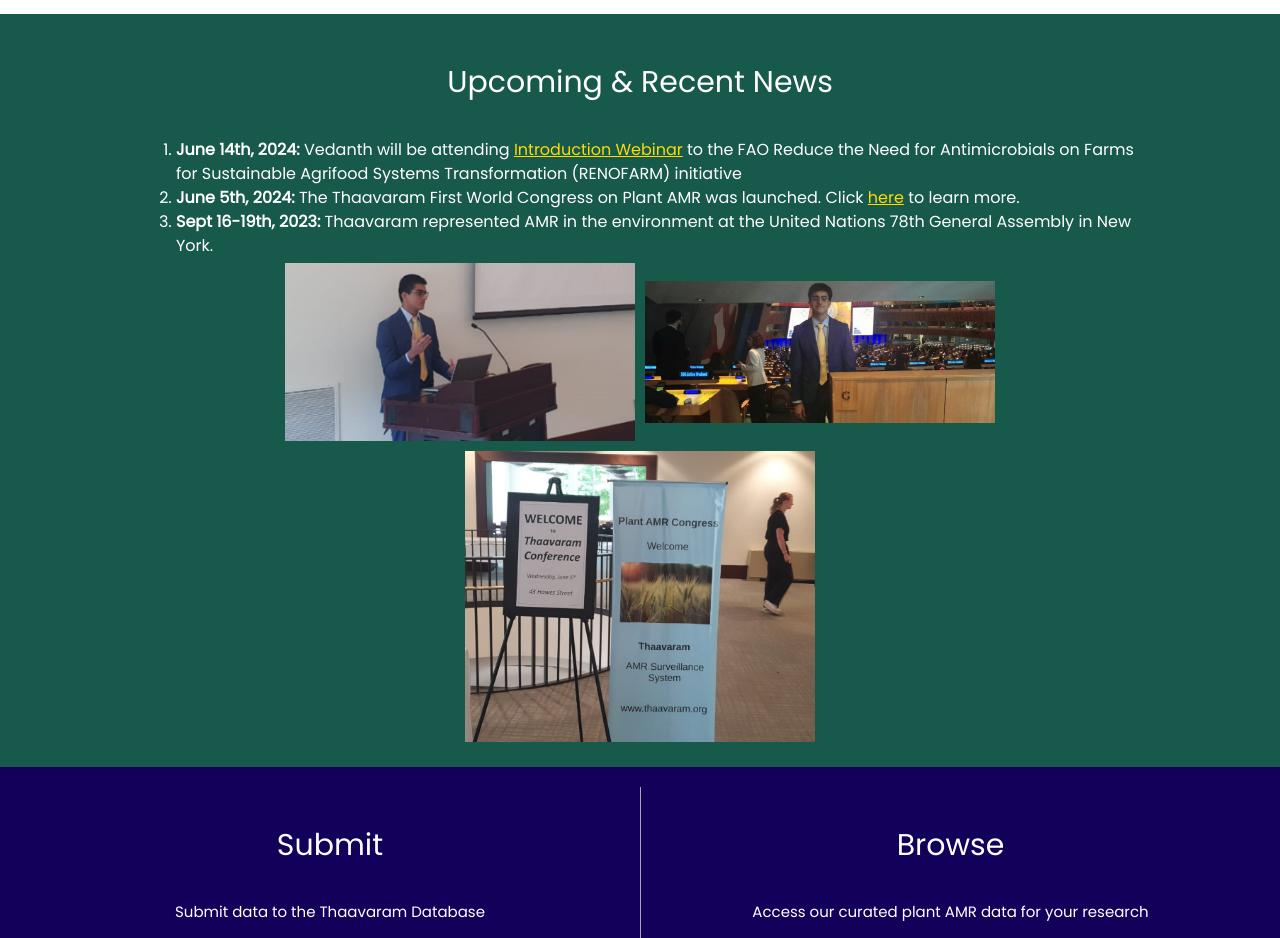
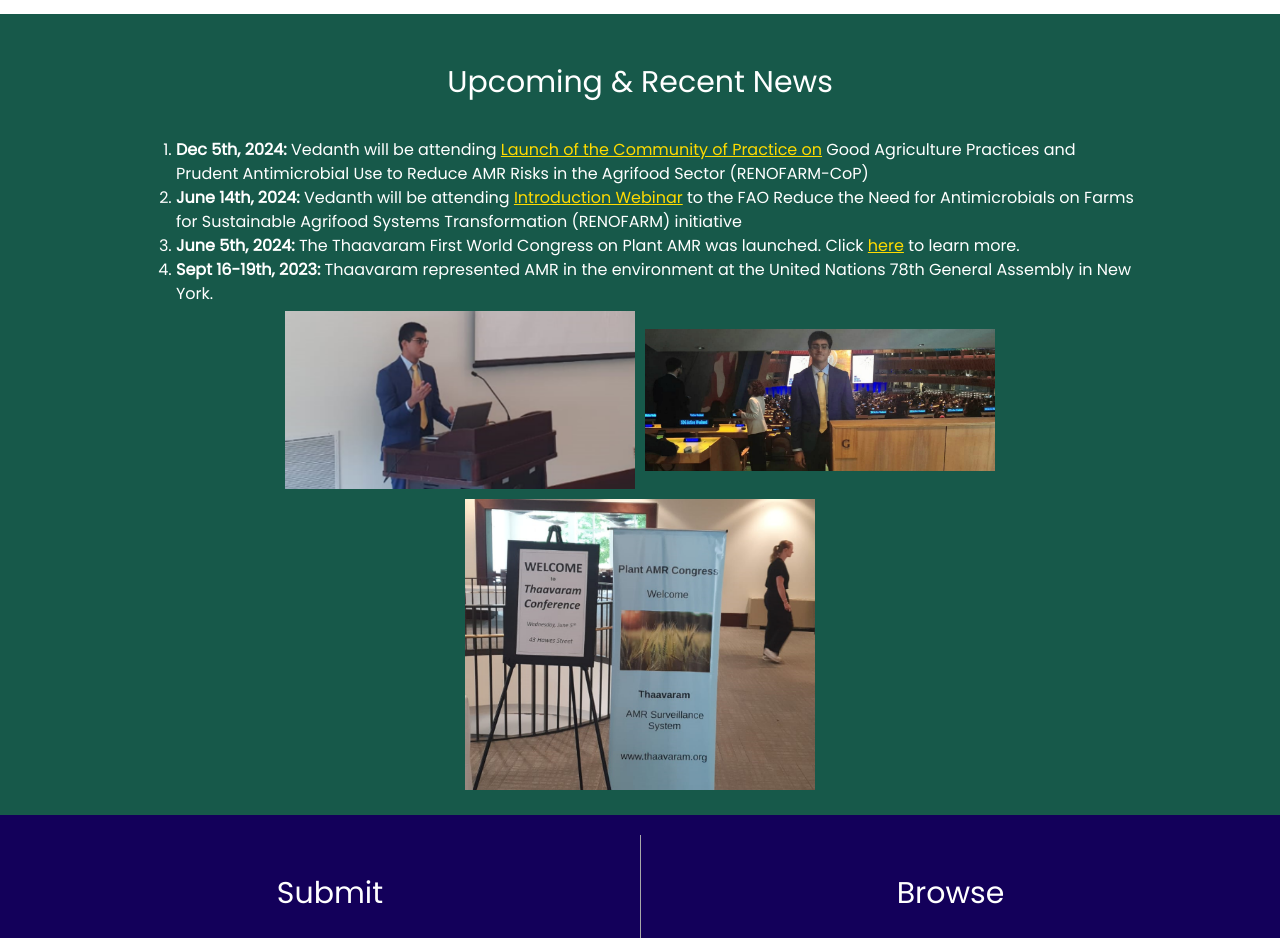
Before and after one commit to Vedanth-Ramji/Thaavaram, a React (Create React App) app in the folder client/: page / in a window 1280 px wide. Shown: the part 2180-3118 px from the top of the page. Built offline with nearby package versions, Linux system fonts and the light colour scheme; no server answers.

Commit message:
Add RENOFARM CoP news item

```diff
--- a/client/src/pages/homePage.js
+++ b/client/src/pages/homePage.js
@@ -173,6 +173,7 @@ function HomePage() {
       <div className="homepage_section_6">
         <h2 className="homepage_section_3_title">Upcoming & Recent News</h2>
         <ol style={{width: '80%', margin: 'auto'}}>
+          <li><b>Dec 5th, 2024: </b> Vedanth will be attending <a style={{color:'#FFDB00'}} href="https://www.fao.org/antimicrobial-resistance/news-and-events/news/news-details/en/c/1677690/" target="_blank">Launch of the Community of Practice on</a> Good Agriculture Practices and Prudent Antimicrobial Use to Reduce AMR Risks in the Agrifood Sector (RENOFARM-CoP)</li>
           <li><b>June 14th, 2024: </b> Vedanth will be attending <a style={{color:'#FFDB00'}} href="https://fao.zoom.us/webinar/register/WN_SV6F0g0VSUmtnfNiWbka_g#/registration" target="_blank">Introduction Webinar</a> to the FAO Reduce the Need for Antimicrobials on Farms for Sustainable Agrifood Systems Transformation (RENOFARM) initiative</li>
           <li><b>June 5th, 2024: </b>The Thaavaram First World Congress on Plant AMR was launched. Click <Link style={{color:'#FFDB00'}} to="/world-congress">here</Link> to learn more.</li>
           <li><b>Sept 16-19th, 2023: </b>Thaavaram represented AMR in the environment at the United Nations 78th General Assembly in New York.</li>
```
